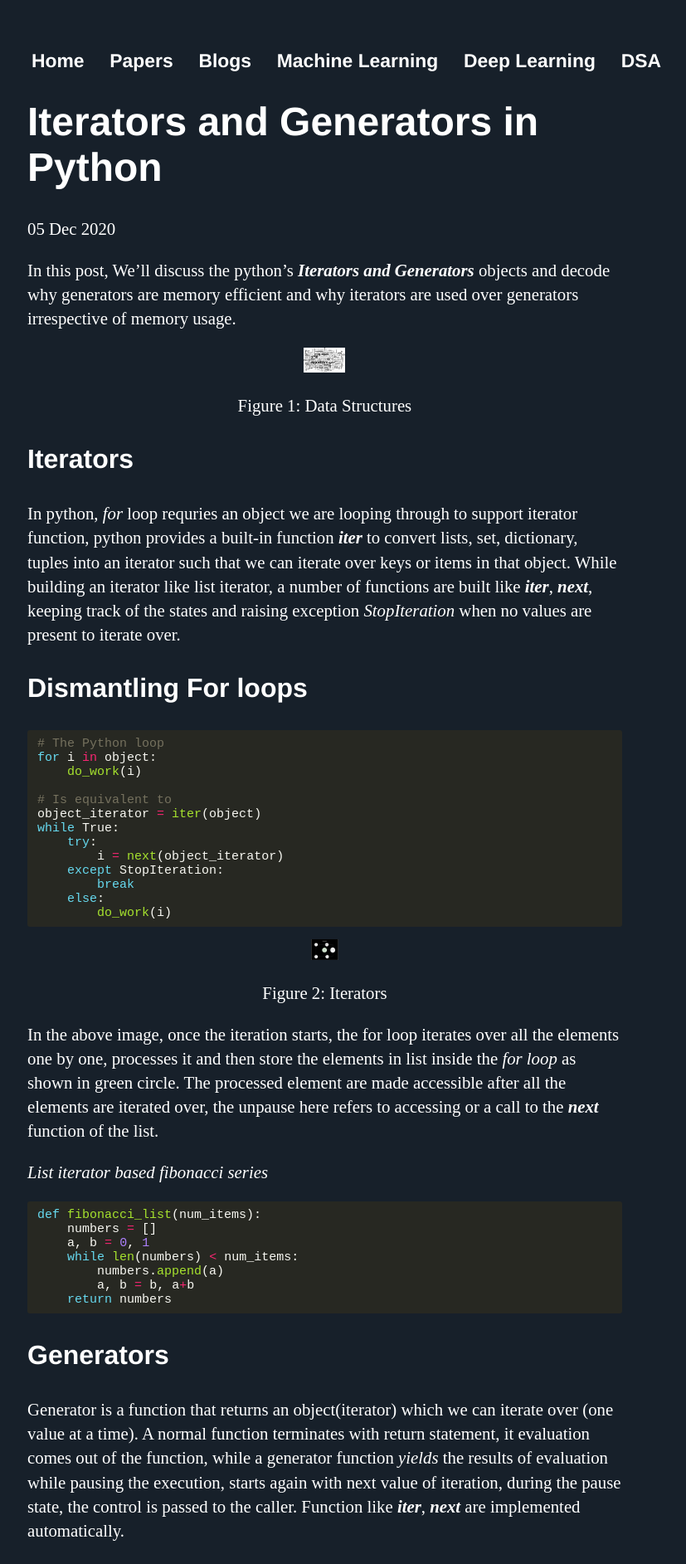
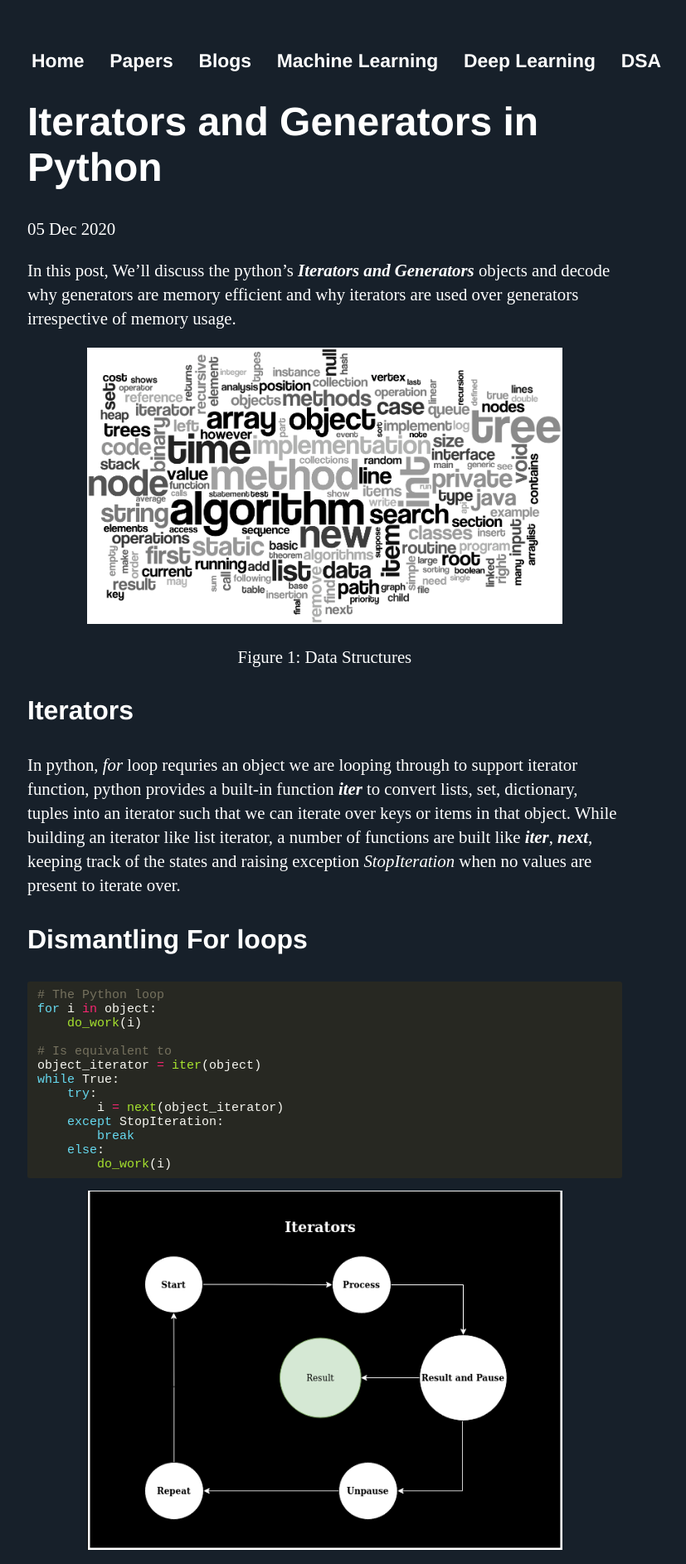
Before and after one commit to Mayurji/mayurji.github.io, a Jekyll site: the page built from _posts/2020-12-05-iterators_generators.md, in a window 1280 px wide. Shown: the top 1885 px of the page at 83% size, without its empty margins (159-986 px from the left). Built offline with Jekyll 4.4.1, drawn with Linux system fonts in a browser that asks for light colours; comment, search, counter and statistics services are not loaded.

Commit message:
Update 2020-12-05-iterators_generators.md

````diff
--- a/_posts/2020-12-05-iterators_generators.md
+++ b/_posts/2020-12-05-iterators_generators.md
@@ -9,7 +9,7 @@ date:   2020-12-05 13:43:52 +0530
 In this post, We'll discuss the python's ***Iterators and Generators*** objects and decode why generators are memory efficient and why iterators are used over generators irrespective of memory usage.
 
 <center>
-<img src="{{site.url}}/assets/images/dicts_sets/front-ds.png" class="post-body" style="zoom: 5%; background-color:#DCDCDC;" width="1000" height="600"/><br>
+<img src="{{site.url}}/assets/images/dicts_sets/front-ds.png" style="zoom: 5%; background-color:#DCDCDC;"  width="80%" height=auto/><br>
 <p>Figure 1: Data Structures</p>
 </center>
 
@@ -36,7 +36,7 @@ while True:
 ```
 
 <center>
-<img src="{{site.url}}/assets/images/iterators/iterators.png" class="post-body" style="zoom: 5%; background-color:#DCDCDC;"/><br>
+<img src="{{site.url}}/assets/images/iterators/iterators.png" style="zoom: 5%; background-color:#DCDCDC;" width="80%" height=auto/><br>
 <p>Figure 2: Iterators</p>
 </center>
 
@@ -71,7 +71,7 @@ def fibonacci_gen(num_items):
 In Generator, we don't store the element in array for further evaluation/usage, unlike in lists, where we can reference the list anywhere, without performing iteration over all elements again.
 
 <center>
-<img src="{{site.url}}/assets/images/iterators/generator.png" class="post-body" style="zoom: 5%; background-color:#DCDCDC;"/><br>
+<img src="{{site.url}}/assets/images/iterators/generator.png" style="zoom: 5%; background-color:#DCDCDC;" width="80%" height=auto/><br>
 <p>Figure 3: Generator</p>
 </center>
 
````
